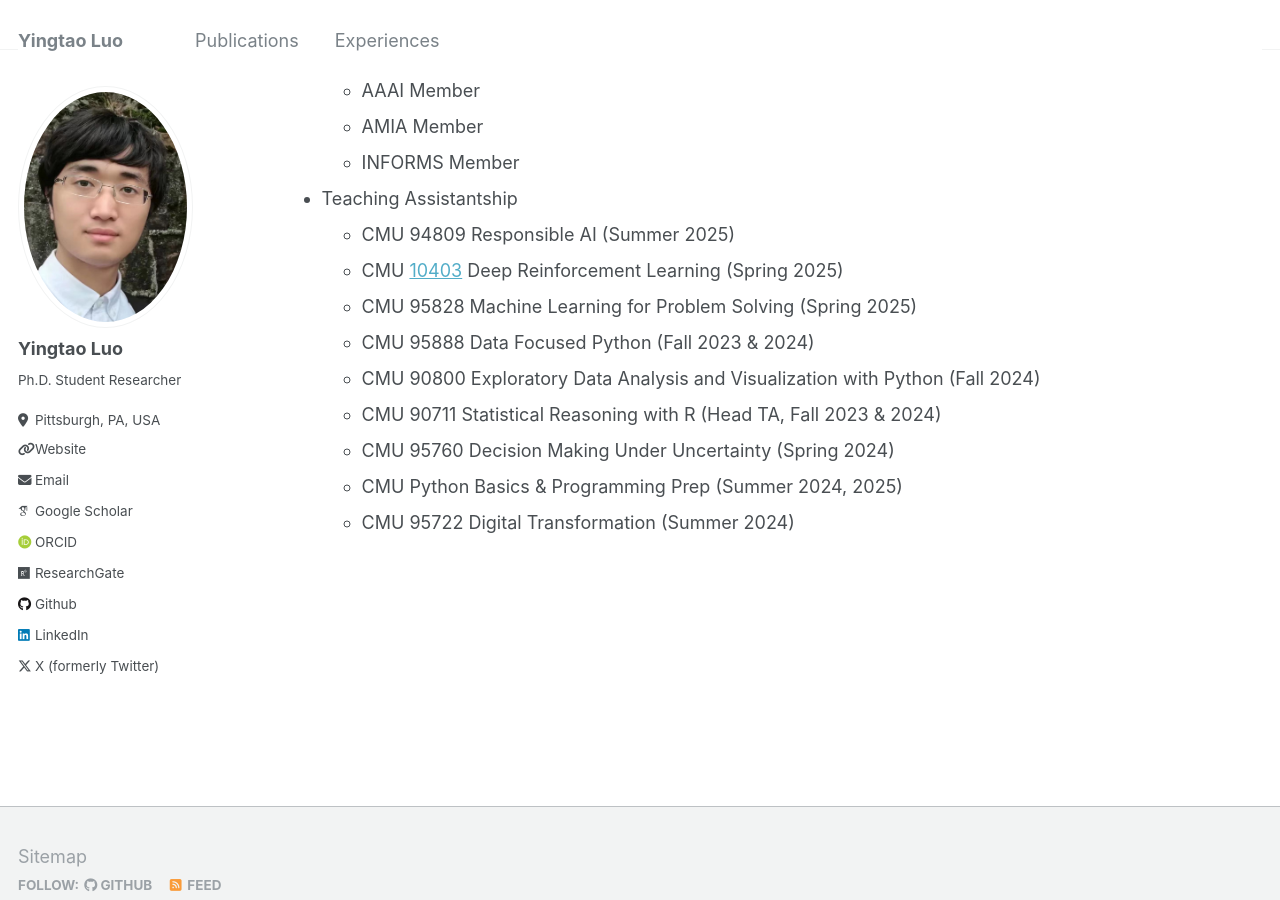
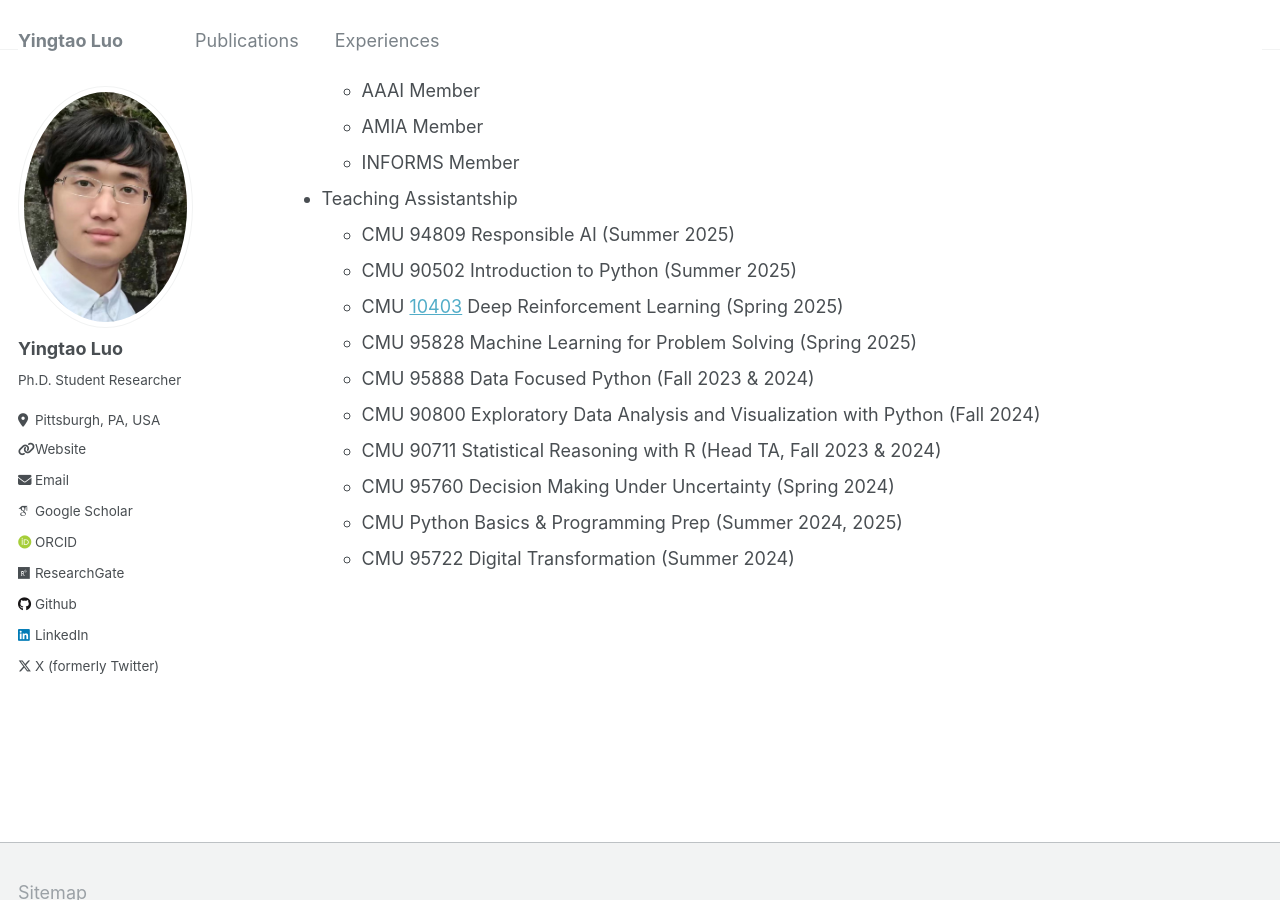
Before and after one commit to yingtaoluo/yingtaoluo.github.io, a Jekyll site: the page built from _pages/experiences.md, in a window 1280 px wide and 900 px high, scrolled down 1816 px. Built offline with Jekyll 4.4.1, drawn with Linux system fonts in a browser that asks for light colours; some web fonts are replaced.

Commit message:
Update experiences.md

```diff
--- a/_pages/experiences.md
+++ b/_pages/experiences.md
@@ -66,6 +66,7 @@ Academic Services
   * INFORMS Member
 * Teaching Assistantship
   * CMU 94809 Responsible AI (Summer 2025)
+  * CMU 90502 Introduction to Python (Summer 2025)
   * CMU [10403](https://cmudeeprl.github.io/403website_s25/) Deep Reinforcement Learning (Spring 2025)
   * CMU 95828 Machine Learning for Problem Solving (Spring 2025)
   * CMU 95888 Data Focused Python (Fall 2023 & 2024)
```
